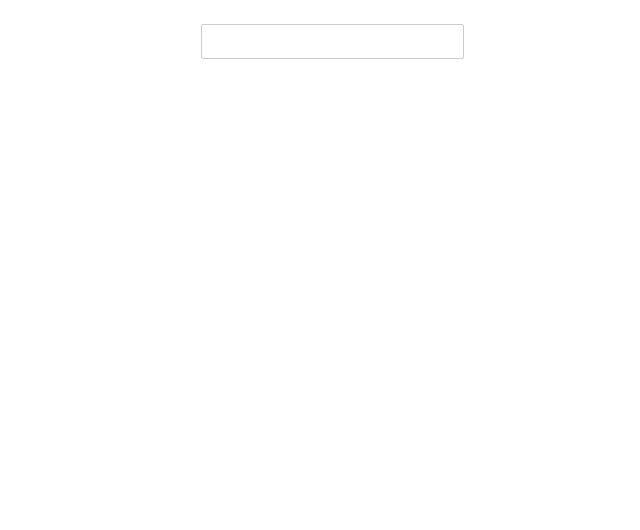
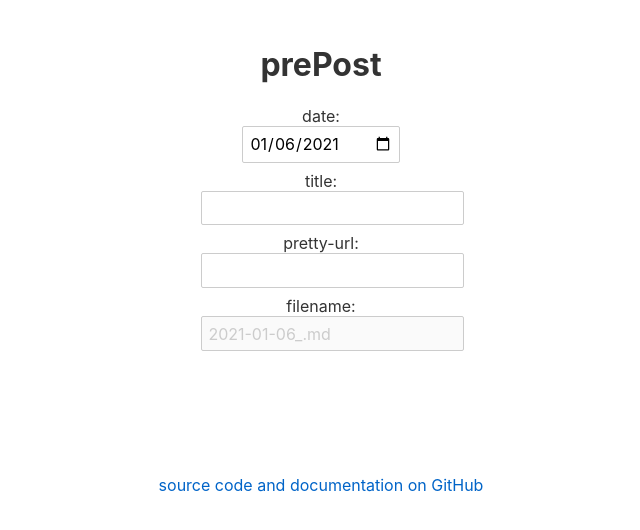
Before and after one commit to pansay/prepost, a Svelte app: page / in a window 1280 px wide. Shown: the top 530 px of the page, without its empty margins (319-959 px from the left). Built offline with nearby package versions, Linux system fonts and the light colour scheme.

Commit message:
Add formatting from date

```diff
--- a/public/global.css
+++ b/public/global.css
@@ -61,3 +61,10 @@ button:not(:disabled):active {
 button:focus {
 	border-color: #666;
 }
+
+footer {
+  text-align: center;
+  margin: 100px 0 0 0;
+  padding: 0 0 20px 0;
+  display: block;
+}
--- a/public/index.html
+++ b/public/index.html
@@ -1,15 +1,15 @@
 <!DOCTYPE html>
 <html lang="en">
 <head>
-	<meta charset='utf-8'>
-	<meta name='viewport' content='width=device-width,initial-scale=1'>
+  <meta charset='utf-8'>
+  <meta name='viewport' content='width=device-width,initial-scale=1'>
 
-	<title>pretty-url</title>
+  <title>prePost</title>
 
-	<link rel='stylesheet' href='global.css'>
-	<link rel='stylesheet' href='build/bundle.css'>
+  <link rel='stylesheet' href='global.css'>
+  <link rel='stylesheet' href='build/bundle.css'>
 
-	<script defer src='build/bundle.js'></script>
+  <script defer src='build/bundle.js'></script>
 </head>
 
 <body>
--- a/src/App.svelte
+++ b/src/App.svelte
@@ -1,12 +1,31 @@
 <script>
   import prettyUrl from './pretty-url.js';
-  let name = '';
+  import prettyFilename from './prettyFilename.js';
+  let title = '';
+  let isoDate = new Date().toISOString().substring(0, 10);
+
+  let prettyUrlFromTitle = '';
+  $: prettyUrlFromTitle = prettyUrl(title)
+
+  let prettyFilenameFromTitleAndDate = '';
+  $: prettyFilenameFromTitleAndDate = prettyFilename(prettyUrlFromTitle, isoDate)
 </script>
 
 <main>
-  <input bind:value={name}>
-  <h1>{prettyUrl(name)}</h1>
+  <h1>prePost</h1>
+  <div>
+    <label>date: </label><input type="date" bind:value={isoDate}>
+    <label>title: </label><input bind:value={title}>
+    <label>pretty-url: </label><input bind:value={prettyUrlFromTitle}>
+    <label>filename: </label><input type="text" bind:value={prettyFilenameFromTitleAndDate} disabled>
+  </div>
 </main>
+
+<footer>
+  <a href="https://github.com/pansay/prepost">
+    source code and documentation on GitHub
+  </a>
+</footer>
 
 <style>
   main {
--- /dev/null
+++ b/src/prettyFilename.js
@@ -0,0 +1,5 @@
+const prettyFilename= (title, isoDate) => {
+  return `${isoDate}_${title}.md`;
+}
+
+export default prettyFilename;
```
Also changed, not shown: 1 other file (tests, documents, lock files or other folders).
